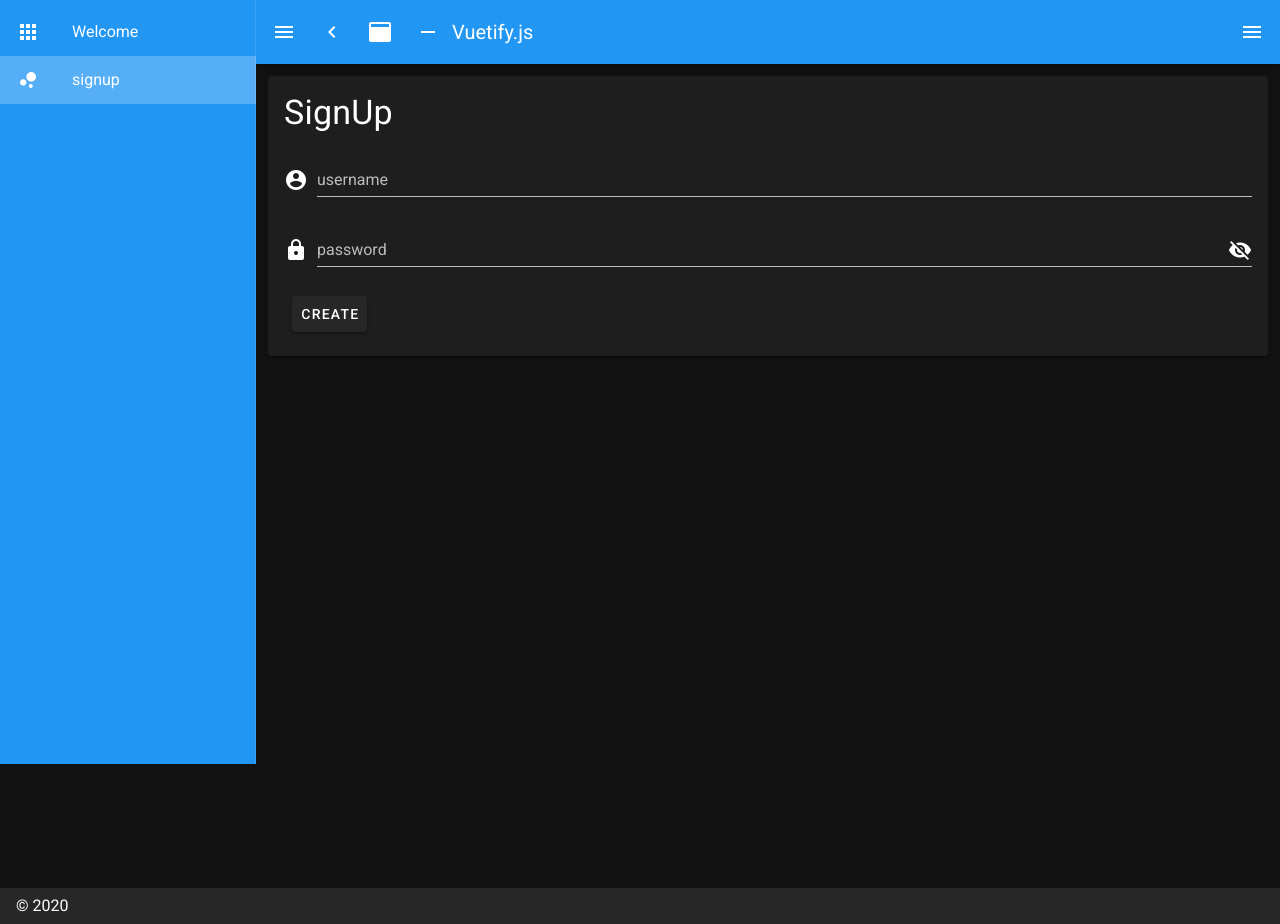
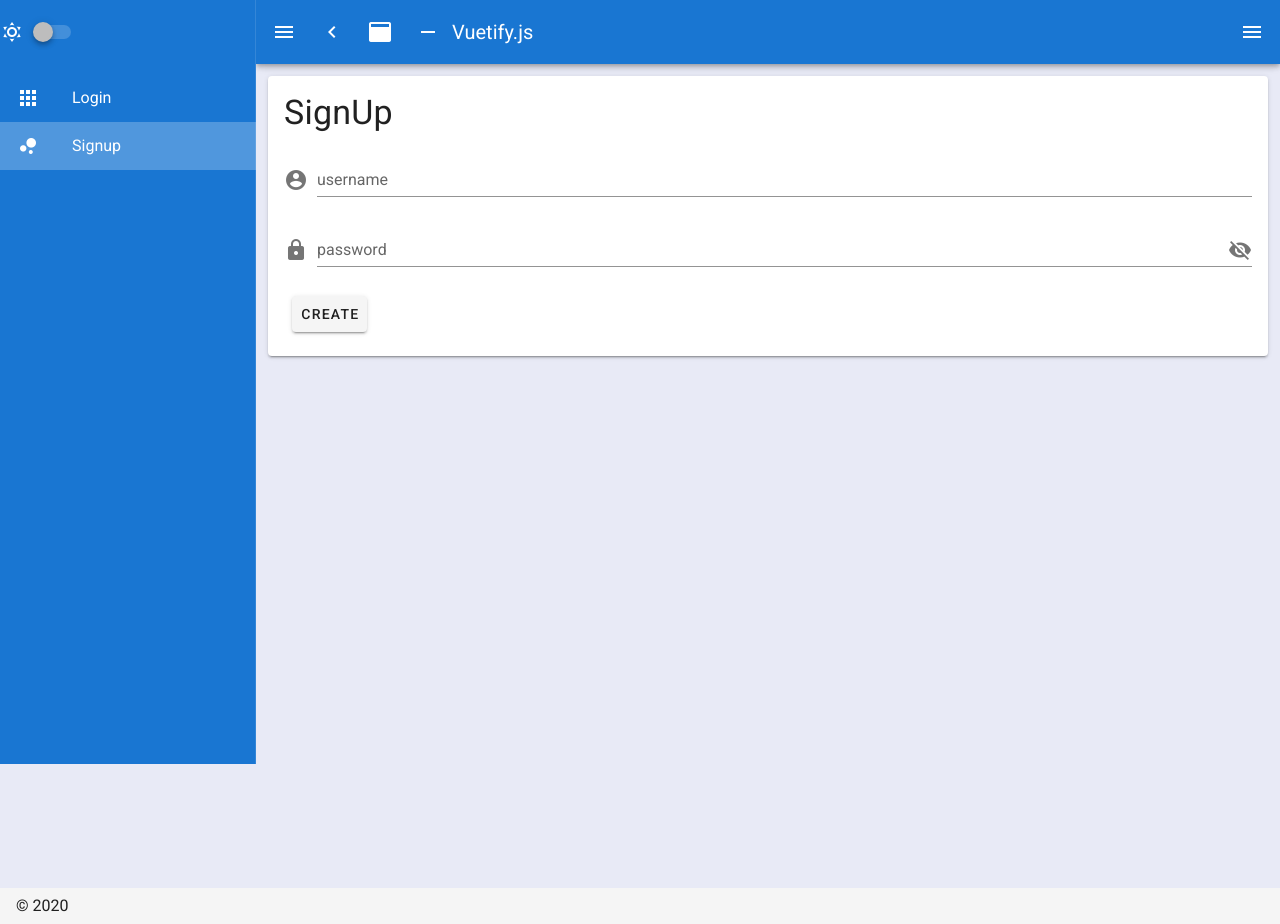
Before and after one commit to Gonbee-audio/Spa-Django-Chatapp, a Nuxt app in the folder chatapp/: page /signup in a window 1280 px wide. Both pictures are taken after a click on the button 28 px from the left and 32 px from the top of the page. Built offline with nearby package versions, Linux system fonts and the light colour scheme; no server answers.

Commit message:
add background color func

```diff
--- a/chatapp/layouts/default.vue
+++ b/chatapp/layouts/default.vue
@@ -1,13 +1,18 @@
 <template>
-  <v-app dark>
+  <v-app :style="{background: $vuetify.theme.themes[theme].background}">
     <v-navigation-drawer
-      app dark color="blue"
+      app dark color="blue darken-2"
       v-model="drawer"
       :mini-variant="miniVariant"
       :clipped="clipped"
       fixed
     >
-      <v-list app dark color="blue white--text">
+      <v-switch
+        v-model="landscape"
+        :prepend-icon="themeIcon"
+      ></v-switch>
+
+      <v-list app dark color="blue darken-2 white--text">
         <v-list-item
           v-for="(item, i) in items"
           :key="i"
@@ -25,7 +30,7 @@
       </v-list>
     </v-navigation-drawer>
     <v-app-bar
-      app dark color="blue"
+      app dark color="blue darken-2"
       :clipped-left="clipped"
       fixed
     >
@@ -92,8 +97,8 @@
           <v-btn @click="chatPage">Chat Page</v-btn>
         </v-list-item-content>
       </v-list-item>
-      <!--<a v-else>test</a>
--->
+
+      <!--<a v-else>test</a>-->
       <v-list-item three-line>
         <v-list-item-content>
           <v-btn @click="logoutSheet = !logoutSheet">Logout</v-btn>
@@ -102,7 +107,7 @@
 
 <!-- Open v-btn sheet-->
     <v-bottom-sheet v-model="logoutSheet">
-      <v-sheet class="text-center" height="200px">
+      <v-sheet class="text-center" height="200px" color="green">
         <div>want you to logout?</div>
         <v-btn
           class="mt-6"
@@ -113,7 +118,7 @@
         <v-btn
           class="mt-6"
           text
-          color="red"
+          color="blue"
           @click="logout"
         >logout</v-btn>
       </v-sheet>
@@ -141,15 +146,16 @@ export default {
       drawer: false,
       fixed: false,
       logoutSheet: false,
+      landscape: false,
       items: [
         {
           icon: 'mdi-apps',
-          title: 'Welcome',
+          title: 'Login',
           to: '/'
         },
         {
           icon: 'mdi-chart-bubble',
-          title: 'signup',
+          title: 'Signup',
           to: '/signup'
         },
       ],
@@ -157,6 +163,20 @@ export default {
       right: true,
       rightDrawer: false,
       title: 'Vuetify.js'
+    }
+  },
+  computed: {
+    themeIcon(){
+      return this.changeThema ? 'mdi-weather-night' : 'mdi-weather-sunny'
+    },
+    theme() {
+      return this.$vuetify.theme.dark ? "dark" : "light";
+    }
+  },
+  watch: {
+    landscape() {
+      console.log(this.landscape)
+      this.$vuetify.theme.dark = this.landscape
     }
   },
   methods: {
@@ -169,12 +189,10 @@ export default {
     },
     logout() {
       if(this.$auth.loggedIn == false){
-
       } else {
         this.$auth.logout();
         this.$router.push('/')
       }
-
     },
   }
 }
--- a/chatapp/nuxt.config.js
+++ b/chatapp/nuxt.config.js
@@ -63,7 +63,7 @@ export default {
   vuetify: {
     customVariables: ['~/assets/variables.scss'],
     theme: {
-      dark: true,
+      dark: false,
       themes: {
         dark: {
           primary: colors.blue.darken2,
@@ -72,7 +72,13 @@ export default {
           info: colors.teal.lighten1,
           warning: colors.amber.base,
           error: colors.deepOrange.accent4,
-          success: colors.green.accent3
+          success: colors.green.accent3,
+          background: colors.black,
+        },
+        light: {
+          primary: colors.red.darken2,
+          accent: colors.blue.darken3,
+          background: colors.indigo.lighten5,
         }
       }
     }
@@ -82,7 +88,7 @@ export default {
   ** See https://nuxtjs.org/api/configuration-build/
   */
   build: {
-    }, //追記の際はカンマを忘れずに
+    },
     watchers: {
     webpack: {
       poll: 3000
--- a/chatapp/pages/chat.vue
+++ b/chatapp/pages/chat.vue
@@ -1,5 +1,5 @@
 <template>
-<v-app>
+<v-app :style="{background: $vuetify.theme.themes[theme].background}">
     <v-app-bar>
         <h1>
 
@@ -13,7 +13,7 @@
     </v-app-bar>
     <v-content>
     <div v-for="u in User" :key=u.nickname align="center">
-        <v-card app dark color="blue" style="margin: 10px;">
+        <v-card app color="blue" style="margin: 10px;">
         {{u.nickname}}<br>
         {{u.text}}
         <a>
@@ -58,6 +58,11 @@ export default{
             icon: [],
         }
     },
+    computed: {
+    theme() {
+      return this.$vuetify.theme.dark ? "dark" : "light";
+    }
+  },
     async mounted(){
         //複数データがないとapiがhtmlを拾ってきて動かないのかもしれない。。。
         const url = "http://0.0.0.0:8000/api/chatmessage/"
--- a/chatapp/pages/detail.vue
+++ b/chatapp/pages/detail.vue
@@ -0,0 +1,15 @@
+<template>
+    <v-app :style="{background: $vuetify.theme.themes[theme].background}">
+    </v-app>
+</template>
+
+<script>
+export default {
+    computed: {
+      theme() {
+      return this.$vuetify.theme.dark ? "dark" : "light";
+    }
+  },
+
+}
+</script>
--- a/chatapp/pages/index.vue
+++ b/chatapp/pages/index.vue
@@ -1,4 +1,5 @@
 <template>
+<v-app :style="{background: $vuetify.theme.themes[theme].background}">
   <v-card width="400px" class="mx-auto mt-5">
     <v-form>
       <v-card-title>
@@ -11,6 +12,7 @@
       </v-card-actions>
     </v-form>
   </v-card>
+</v-app>
 </template>
 
 <script>
@@ -29,6 +31,11 @@ export default {
       }
     }
   },
+   computed: {
+    theme() {
+      return this.$vuetify.theme.dark ? "dark" : "light";
+    }
+  },
   methods:{
     async loginUser(){
       try{
@@ -43,3 +50,7 @@ export default {
   }
 }
 </script>
+
+<style scoped>
+
+</style>
--- a/chatapp/pages/private.vue
+++ b/chatapp/pages/private.vue
@@ -0,0 +1,15 @@
+<template>
+    <v-app :style="{background: $vuetify.theme.themes[theme].background}">
+    </v-app>
+</template>
+
+<script>
+export default {
+    computed: {
+      theme() {
+      return this.$vuetify.theme.dark ? "dark" : "light";
+    }
+  },
+
+}
+</script>
--- a/chatapp/pages/signup.vue
+++ b/chatapp/pages/signup.vue
@@ -1,5 +1,5 @@
 <template>
-<v-app>
+<v-app :style="{background: $vuetify.theme.themes[theme].background}">
   <v-card>
     <v-card-title>
       <h1 class="display-1">SignUp</h1>
@@ -38,6 +38,11 @@ export default {
       username: [],
       password: null,
       success: false,
+    }
+  },
+  computed: {
+    theme() {
+      return this.$vuetify.theme.dark ? "dark" : "light";
     }
   },
   methods:{
```
